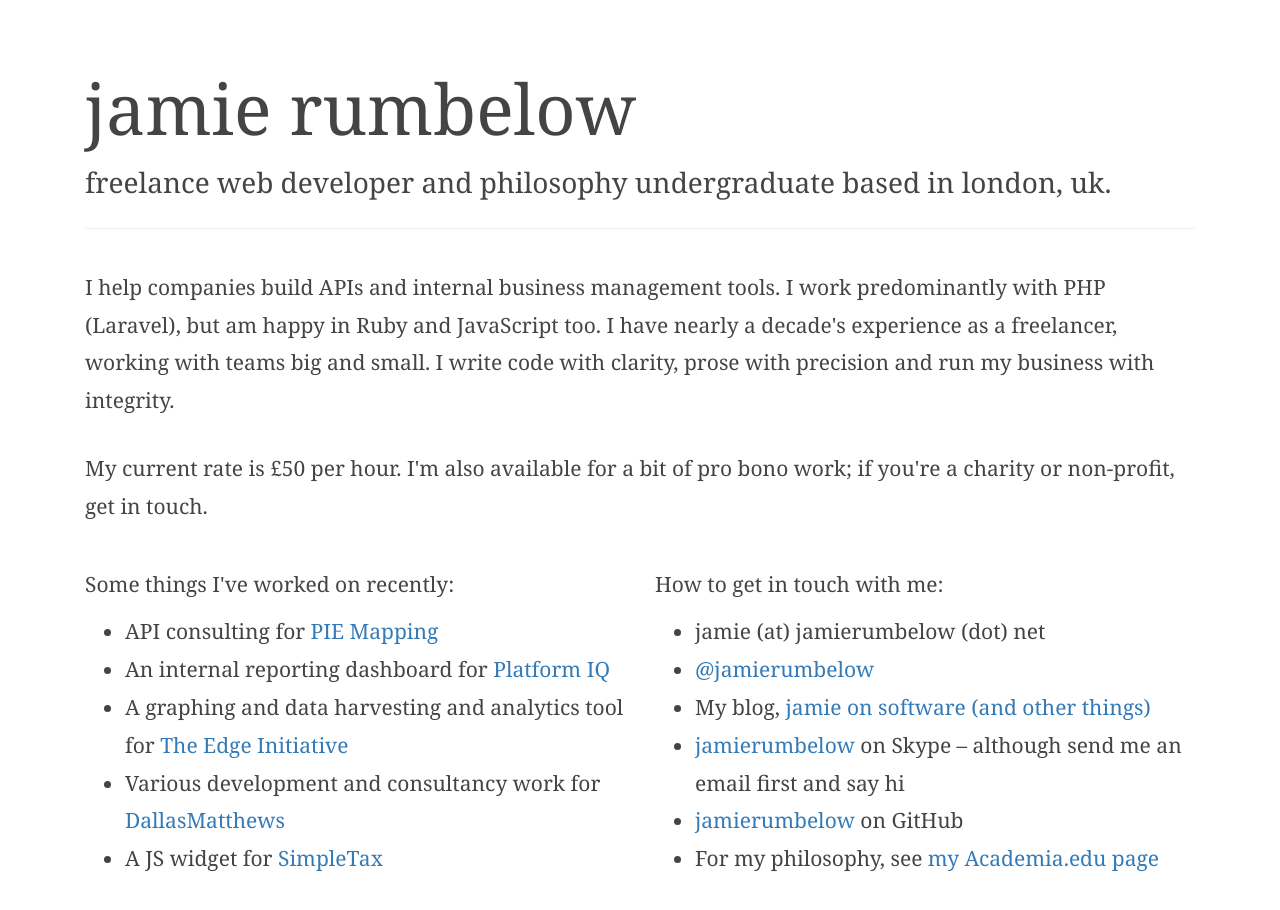
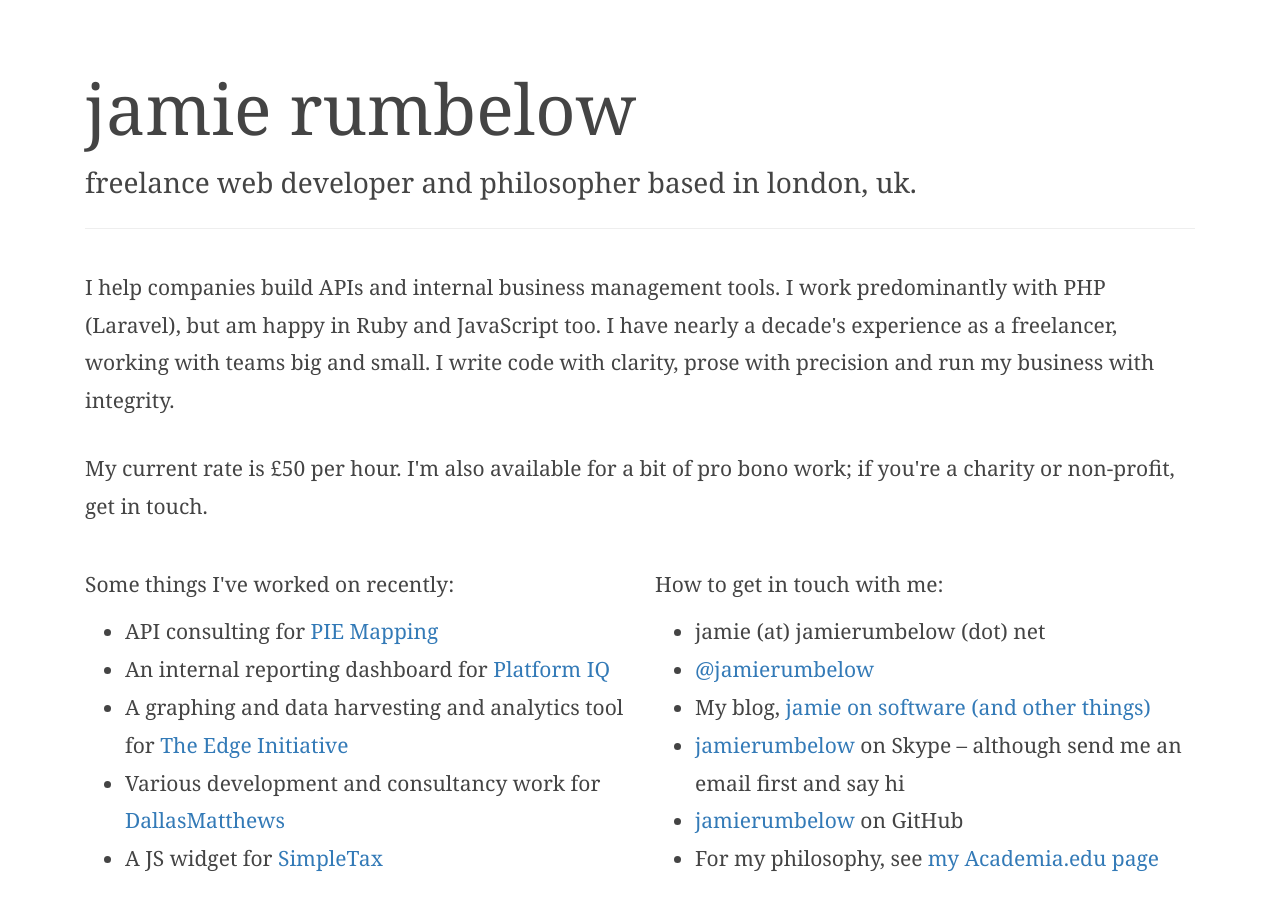
Before and after one commit to jamierumbelow/jamierumbelow.github.io, a plain HTML site: page index.html in a window 1280 px wide. Drawn offline with nearby package versions, Linux system fonts and the light colour scheme; a web font is replaced by a local one.

Commit message:
Update index.html

```diff
--- a/index.html
+++ b/index.html
@@ -11,7 +11,7 @@
 	<div class="container">
 		<div class="col-md-12">
 			<h1>Jamie Rumbelow</h1>
-			<h2>Freelance web developer and philosophy undergraduate based in London, UK.</h2>
+			<h2>Freelance web developer and philosopher based in London, UK.</h2>
 		</div>
 		<div class="col-md-12">
 			<p>I help companies build APIs and internal business management tools. I work predominantly with PHP (Laravel), but am happy in Ruby and JavaScript too. I have nearly a decade's experience as a freelancer, working with teams big and small. I write code with clarity, prose with precision and run my business with integrity.</p>
```
